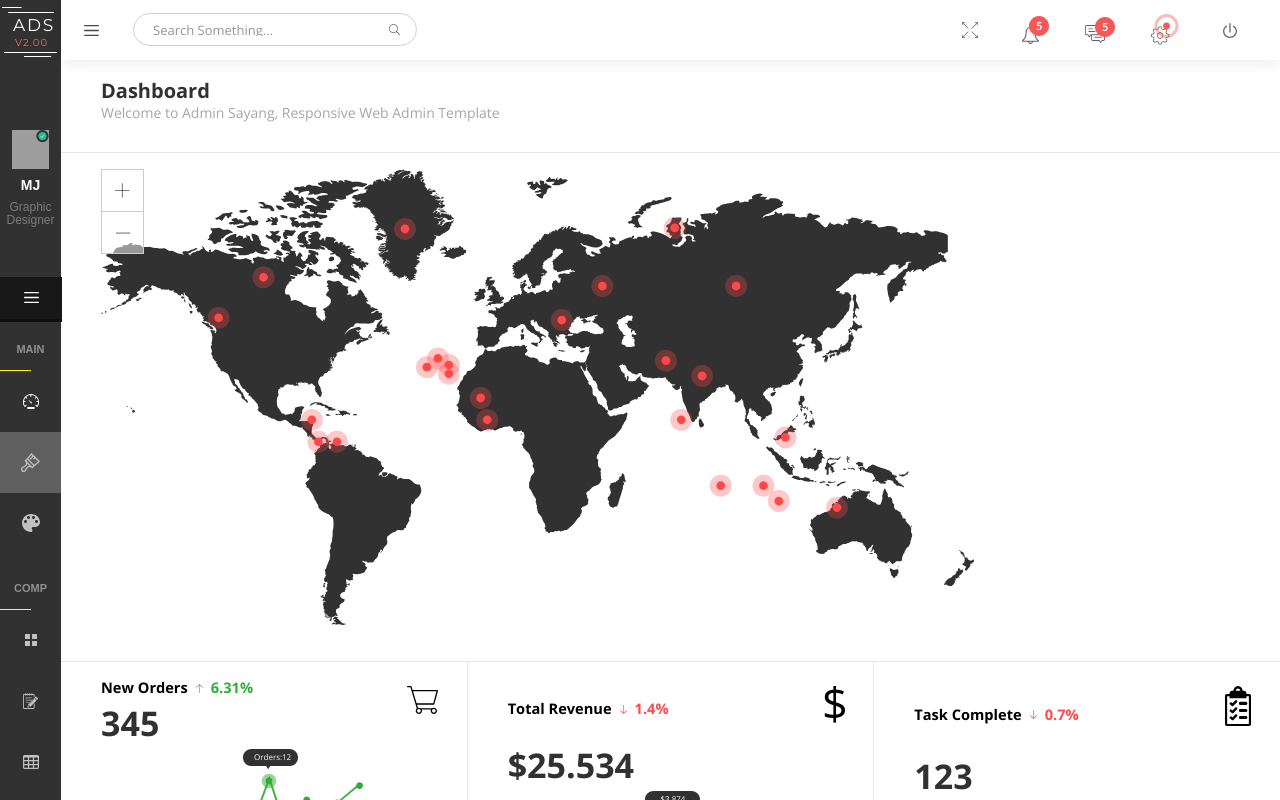
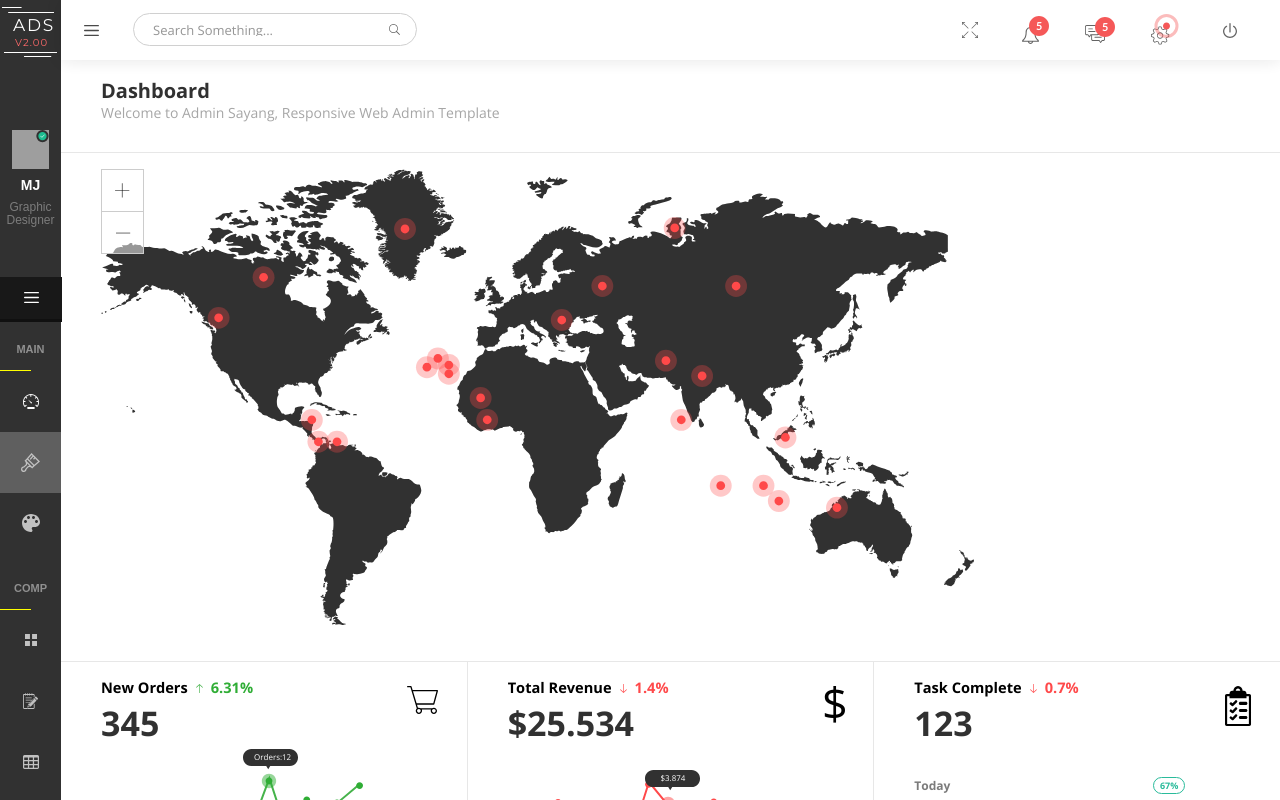
Before and after one commit to lenargum/dashboard, a Vue app: page / in a window 1280 px wide. Shown: the top 800 px of the page. Built offline with nearby package versions, Linux system fonts and the light colour scheme; grey boxes are pictures that could not be loaded.

Commit message:
statistics container height fix

```diff
--- a/src/components/wrapper/dashboard/dashboard-content/statistics/statistics.vue
+++ b/src/components/wrapper/dashboard/dashboard-content/statistics/statistics.vue
@@ -229,7 +229,7 @@ export default {
     position: relative;
 
     display: flex;
-    flex-basis: 100%;
+    flex-flow: row;
     flex-flow: row nowrap;
     gap: 8px;
     align-items: center;
```
